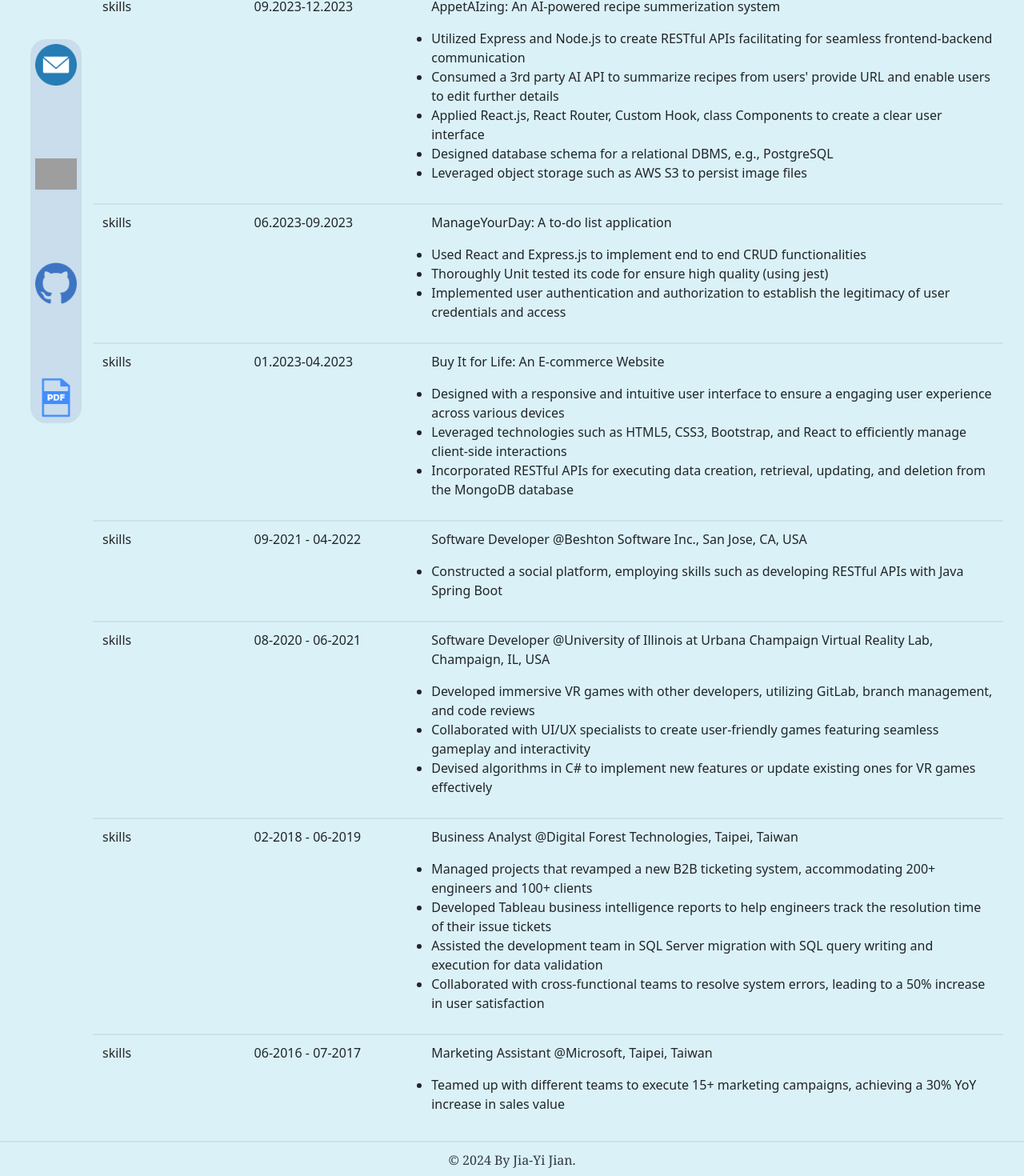
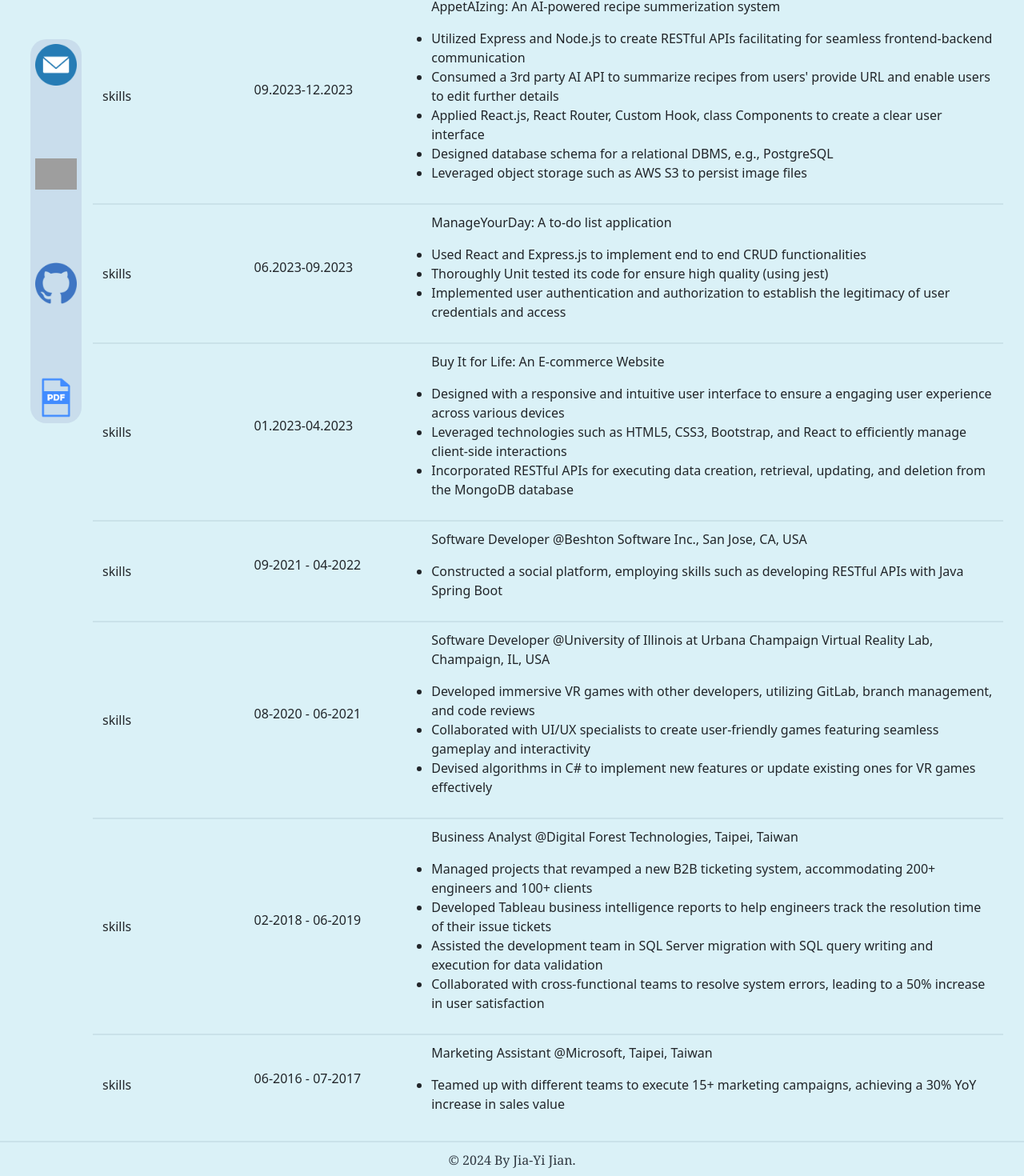
Before and after one commit to jyjian2/jessiesProfile, a React (Create React App) app: page /resume in a window 1280 px wide. Shown: the part 151-1621 px from the top of the page at 80% size. Built offline with nearby package versions, Linux system fonts and the light colour scheme; grey boxes are pictures that could not be loaded.

Commit message:
centered skills and timeline

```diff
--- a/src/components/Resume/Resume.js
+++ b/src/components/Resume/Resume.js
@@ -12,8 +12,8 @@
             <div className="resume-wrap">
                 <Row >
 
-                    <Col>skills</Col>
-                    <Col md="2">
+                    <Col className="d-flex align-items-center">skills</Col>
+                    <Col md="2" className="d-flex align-items-center">
                         <p>09.2023-12.2023</p>
                     </Col>
                     <Col md="8" xs="12" >
@@ -30,8 +30,8 @@
                 </Row>
                 <Row >
 
-                    <Col>skills</Col>
-                    <Col md="2">
+                    <Col className="d-flex align-items-center">skills</Col>
+                    <Col md="2" className="d-flex align-items-center">
                         <p>06.2023-09.2023</p>
                     </Col>
                     <Col md="8" xs="12" >
@@ -47,8 +47,8 @@
                 </Row>
                 <Row >
 
-                    <Col>skills</Col>
-                    <Col md="2">
+                    <Col className="d-flex align-items-center">skills</Col>
+                    <Col md="2" className="d-flex align-items-center">
                         <p>01.2023-04.2023</p>
                     </Col>
                     <Col md="8" xs="12" >
@@ -63,8 +63,8 @@
                 </Row>
                 <Row >
 
-                    <Col>skills</Col>
-                    <Col md="2">
+                    <Col className="d-flex align-items-center">skills</Col>
+                    <Col md="2" className="d-flex align-items-center">
                         <p>09-2021 - 04-2022</p>
                     </Col>
                     <Col md="8" xs="12" >
@@ -77,8 +77,8 @@
                 </Row>
                 <Row >
 
-                    <Col>skills</Col>
-                    <Col md="2">
+                    <Col className="d-flex align-items-center">skills</Col>
+                    <Col md="2" className="d-flex align-items-center">
                         <p>08-2020 - 06-2021</p>
                     </Col>
                     <Col md="8" xs="12" >
@@ -94,8 +94,8 @@
                 </Row>
                 <Row >
 
-                    <Col>skills</Col>
-                    <Col md="2">
+                    <Col className="d-flex align-items-center">skills</Col>
+                    <Col md="2" className="d-flex align-items-center">
                         <p>02-2018 - 06-2019</p>
 
                     </Col>
@@ -113,8 +113,8 @@
                 </Row>
                 <Row >
 
-                    <Col>skills</Col>
-                    <Col md="2">
+                    <Col className="d-flex align-items-center">skills</Col>
+                    <Col md="2" className="d-flex align-items-center">
                         <p> 06-2016 - 07-2017</p>
 
                     </Col>
```
